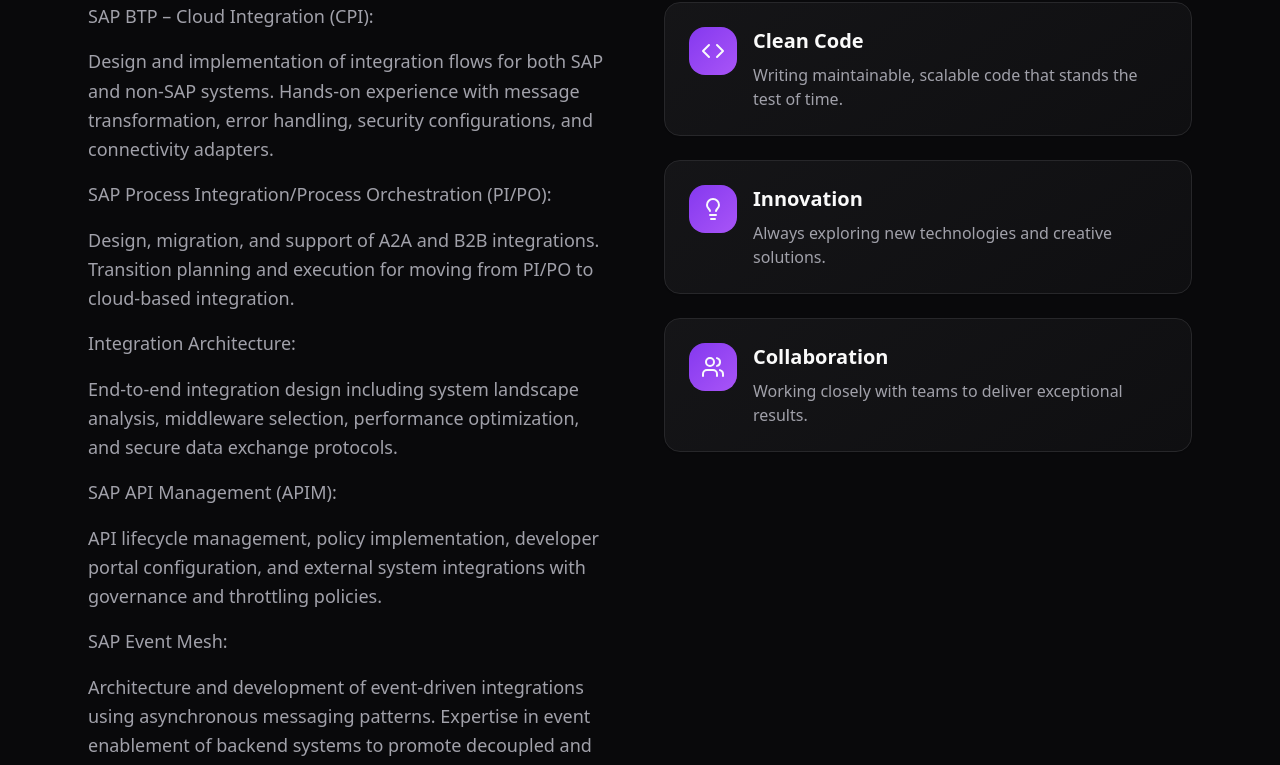
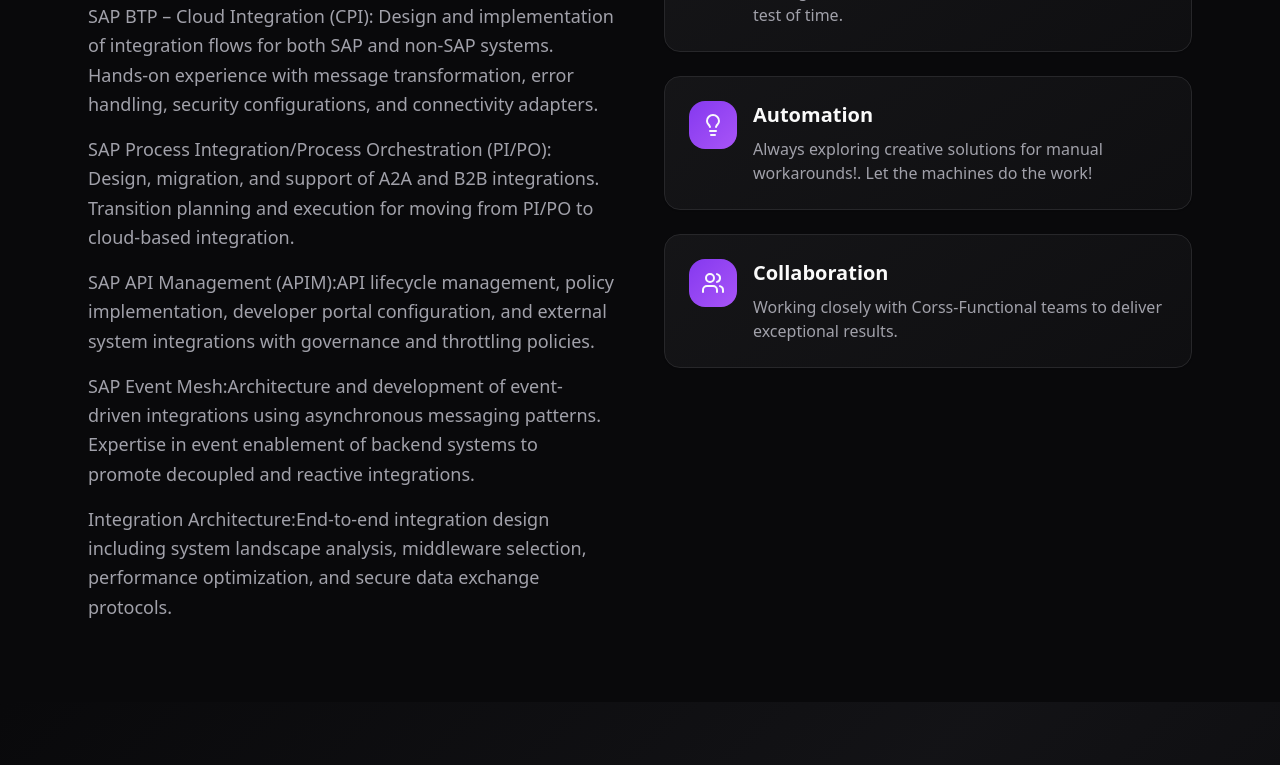
Before and after one commit to pksrinivas/pksrinivas-portfolio, a React (Vite) app: page / in a window 1280 px wide. Shown: the part 1400-2165 px from the top of the page. Built offline with nearby package versions, Linux system fonts and the light colour scheme.

Commit message:
Update About.tsx

```diff
--- a/src/components/About.tsx
+++ b/src/components/About.tsx
@@ -10,13 +10,13 @@ const About = () => {
     },
     {
       icon: <Lightbulb className="h-6 w-6" />,
-      title: "Innovation",
-      description: "Always exploring new technologies and creative solutions."
+      title: "Automation",
+      description: "Always exploring creative solutions for manual workarounds!. Let the machines do the work!"
     },
     {
       icon: <Users className="h-6 w-6" />,
       title: "Collaboration",
-      description: "Working closely with teams to deliver exceptional results."
+      description: "Working closely with Corss-Functional teams to deliver exceptional results."
     }
   ];
 
@@ -34,17 +34,15 @@ const About = () => {
 <p></p>
 <p>I specialize in </p>
 <p></p>
-<p>SAP BTP – Cloud Integration (CPI):</p>
-<p>Design and implementation of integration flows for both SAP and non-SAP systems. Hands-on experience with message transformation, error handling, security configurations, and connectivity adapters.</p>
+<p>SAP BTP – Cloud Integration (CPI): Design and implementation of integration flows for both SAP and non-SAP systems. Hands-on experience with message transformation, error handling, security configurations, and connectivity adapters.</p>
 <p></p>
-<p>SAP Process Integration/Process Orchestration (PI/PO):</p>
-<p>Design, migration, and support of A2A and B2B integrations. Transition planning and execution for moving from PI/PO to cloud-based integration.</p>
-<p>Integration Architecture:</p>
-<p>End-to-end integration design including system landscape analysis, middleware selection, performance optimization, and secure data exchange protocols.</p>
-<p>SAP API Management (APIM):</p>
-<p>API lifecycle management, policy implementation, developer portal configuration, and external system integrations with governance and throttling policies.</p>
-<p>SAP Event Mesh:</p>
-<p>Architecture and development of event-driven integrations using asynchronous messaging patterns. Expertise in event enablement of backend systems to promote decoupled and reactive integrations.</p>
+<p>SAP Process Integration/Process Orchestration (PI/PO): Design, migration, and support of A2A and B2B integrations. Transition planning and execution for moving from PI/PO to cloud-based integration.</p>
+<p></p>
+<p>SAP API Management (APIM):API lifecycle management, policy implementation, developer portal configuration, and external system integrations with governance and throttling policies.</p>
+<p></p>
+<p>SAP Event Mesh:Architecture and development of event-driven integrations using asynchronous messaging patterns. Expertise in event enablement of backend systems to promote decoupled and reactive integrations.</p>
+<p></p>
+<p>Integration Architecture:End-to-end integration design including system landscape analysis, middleware selection, performance optimization, and secure data exchange protocols.</p>
             </div>
           </div>
 
```
